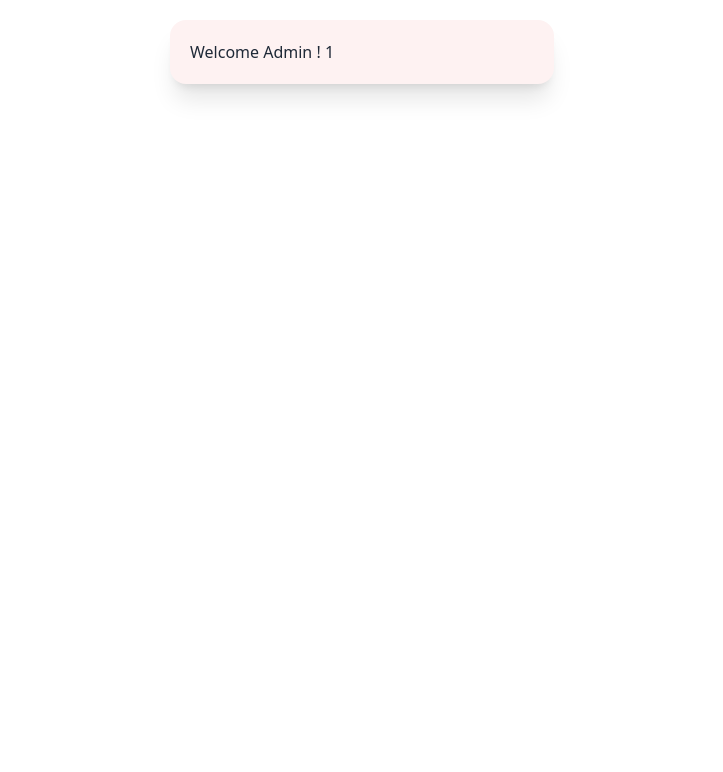
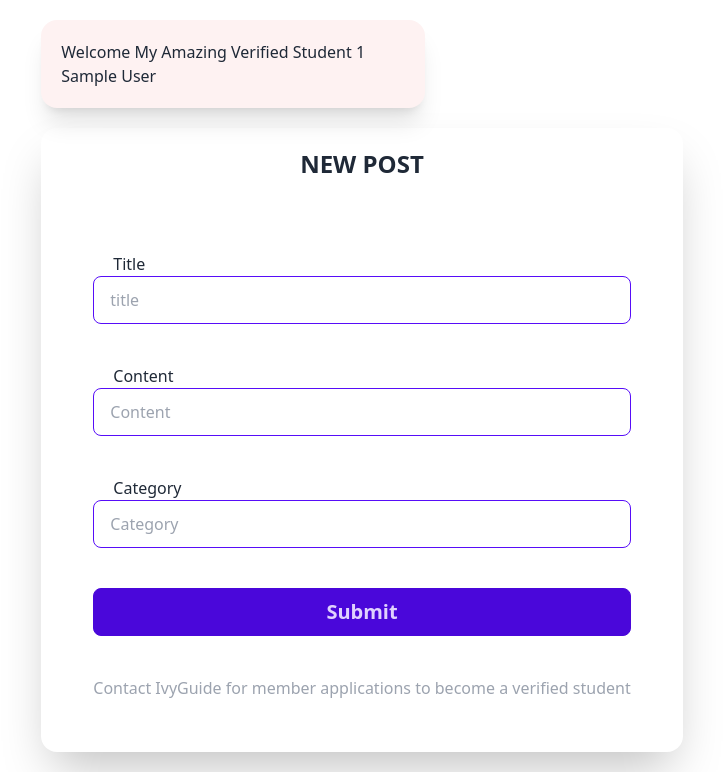
Before and after one commit to bar181/BurndownMasters, a Flask app: page /new-posts in a window 1280 px wide. Shown: the part 80-852 px from the top of the page, without its empty margins (278-1001 px from the left). Before the commit the page ends 179 px from the top, so only its background shows below. Run offline with Flask 3, Linux system fonts and the light colour scheme; the visitor is signed in with stand-in values (Sample User, id 1); some libraries are stand-ins or nearby versions.

Commit message:
Sprint 2 - setup new posts

```diff
--- a/app.py
+++ b/app.py
@@ -17,41 +17,31 @@ login_manager.init_app(app)
 
 # Our mock database for users
 # users = {'me@ivyguide.edu': {'password': 'notSoSecret1!'}}
-
-users = []
-
-user = {'me@ivyguide.edu': {
-    'id': 0,
-    'name': 'IvyGuide',
-    'role': 1,
-    'password': 'notSoSecret1!'}
+users = {
+    'me@ivyguide.edu': {
+        'id': 0,
+        'name': 'IvyGuide',
+        'email': 'me@ivyguide.edu',
+        'role': 1,
+        'password': 'notSoSecret1!'
+    },
+    'mg@ivyguide.edu': {
+        'id': 1,
+        'name': 'Malaika Goswamy',
+        'email': 'mg@ivyguide.edu',
+        'role': 1,
+        'password': 'notSoSecret1!'
+    }
 }
-users.append(user)
-user = {'mg@ivyguide.edu': {
-    'id': 1,
-    'name': 'Malaika Goswamy',
-    'role': 1,
-    'password': 'notSoSecret1!'}
-}
-users.append(user)
-user = {'br@ivyguide.edu': {
-    'id': 2,
-    'name': 'Bradley Ross',
-    'role': 1,
-    'password': 'notSoSecret1!'}
-}
-users.append(user)
-user = {'ba@ivyguide.edu': {
-    'id': 3,
-    'name': 'Bharat Agile',
-    'role': 1,
-    'password': 'notSoSecret1!'}
-}
-users.append(user)
 
 # verified new user invitation code
 admin_code = "Agile"
 
+# Password vailidations - MAKE CHANGES IN TDD tests/unit_tests.py
+MIN_PASSWORD = 6
+MAX_PASSWORD = 12
+UPPERCASE = True
+LOWERCASE = True
 
 class User(flask_login.UserMixin):
     pass
@@ -123,28 +113,28 @@ def register():
 
 @app.route('/login', methods=['GET', 'POST'])
 def login():
-    print("def login")
+    print("def login - line 131")
     print(users)
-
     if request.method == 'GET':
         return render_template("login.html")
 
     email = request.form['email']
-    if email in users and request.form['password'] == users[email]['password']:
+    password = request.form['password']
+
+    if email in users and password == users[email]['password']:
         user = User()
         user.id = email
         flask_login.login_user(user)
         return redirect('/new-posts')
-
 
     return redirect('/bad-request')
 
 
 # this is the verified user post
 @app.route('/new-posts')
-@flask_login.login_required
+# @flask_login.login_required
 def protected():
-    return render_template("new_posts.html", user=flask_login.current_user.id)
+    return render_template("new_posts.html", user=flask_login.current_user)
     # return 'Logged in as: ' + flask_login.current_user.id
 
 
--- a/templates/new_posts.html
+++ b/templates/new_posts.html
@@ -2,11 +2,41 @@
 
 {% block body %}
 <div class="flex items-center justify-center mx-auto p-5 ">
-    <div class="card w-96 bg-red-50 shadow-xl p-5 ">
-       Welcome Admin !
-        {{user}}
+<div class="">
+ <div class="card w-96 bg-red-50 shadow-xl p-5 ">
+           Welcome My Amazing Verified Student  {{user.id}} {{user.name}}
+            </div>
+        <div class="card shadow-2xl mt-5">
+
+
+            <div class="w-full text-center p-5 uppercase text-2xl font-bold">NEW POST </div>
+          <div class="card-body">
+           <form action='new-post' method='POST'>
+               <div class="p-5">
+                   <span class="pl-5">Title</span>
+                   <input type="text" name='title' id='title' placeholder="title" class="input input-bordered input-primary w-full " />
+               </div>
+               <div class="p-5">
+                   <span class="pl-5">Content</span>
+                   <input type="text" name='text' id='text' placeholder="Content" class="input input-bordered input-primary w-full " />
+               </div>
+               <div class="p-5">
+                   <span class="pl-5">Category</span>
+                   <input type="text" name='category' id='category' placeholder="Category" class="input input-bordered input-primary w-full " />
+               </div>
+
+               <div class="p-5">
+                   <input class="btn btn-primary btn-active btn-block normal-case text-xl" type='submit' name='submit'/>
+               </div>
+               <div class="p-5">
+                  <div class="w-full text-center text-gray-400 ">Contact IvyGuide for member applications to become a verified student</div>
+               </div>
+           </form>
+          </div>
+        </div>
+
+        </div>
     </div>
-
 </div>
 
 {% endblock %}
```
Also changed, not shown: tests/unit_tests.py (renamed from unit_tests.py, +81 -25 lines), README.md, readme_pics/scrum2/team_sprint2_scrum1.jpg (added), readme_pics/scrum2/team_sprint2_scrum2.jpg (added).
